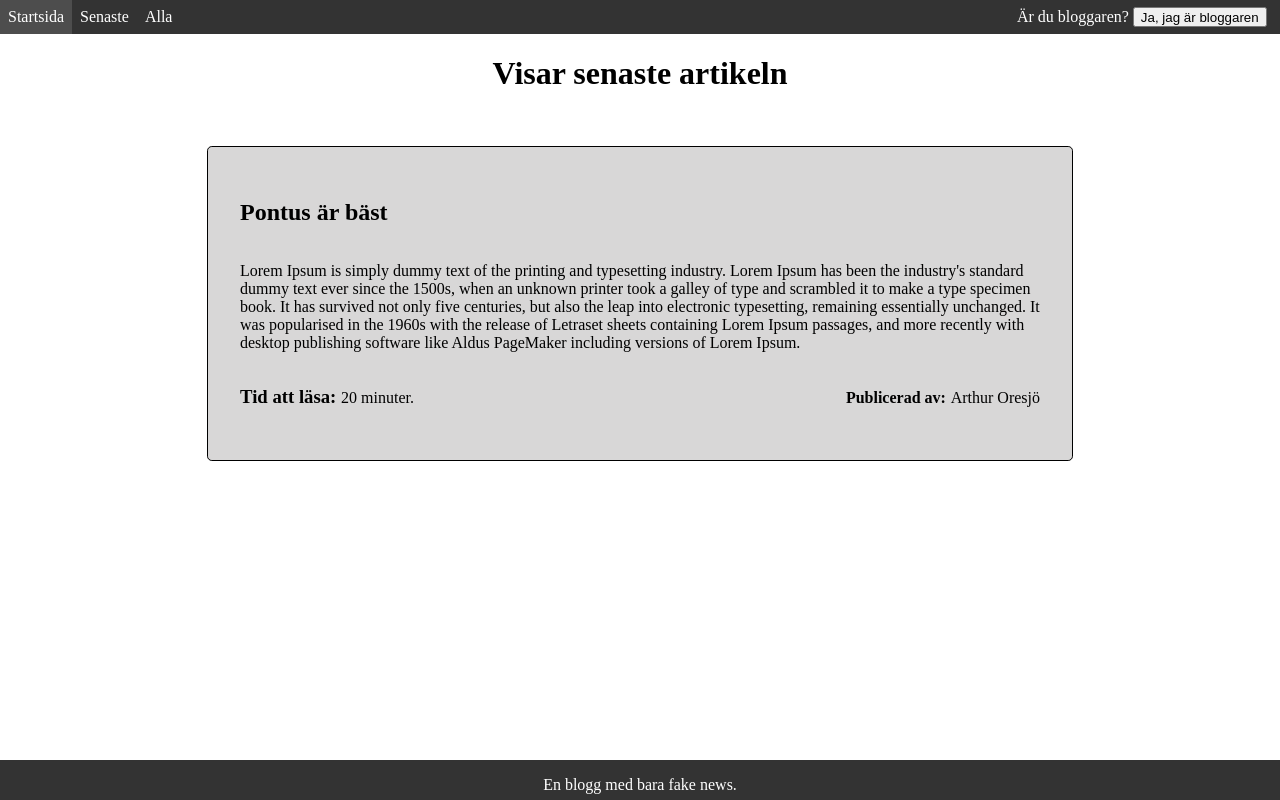
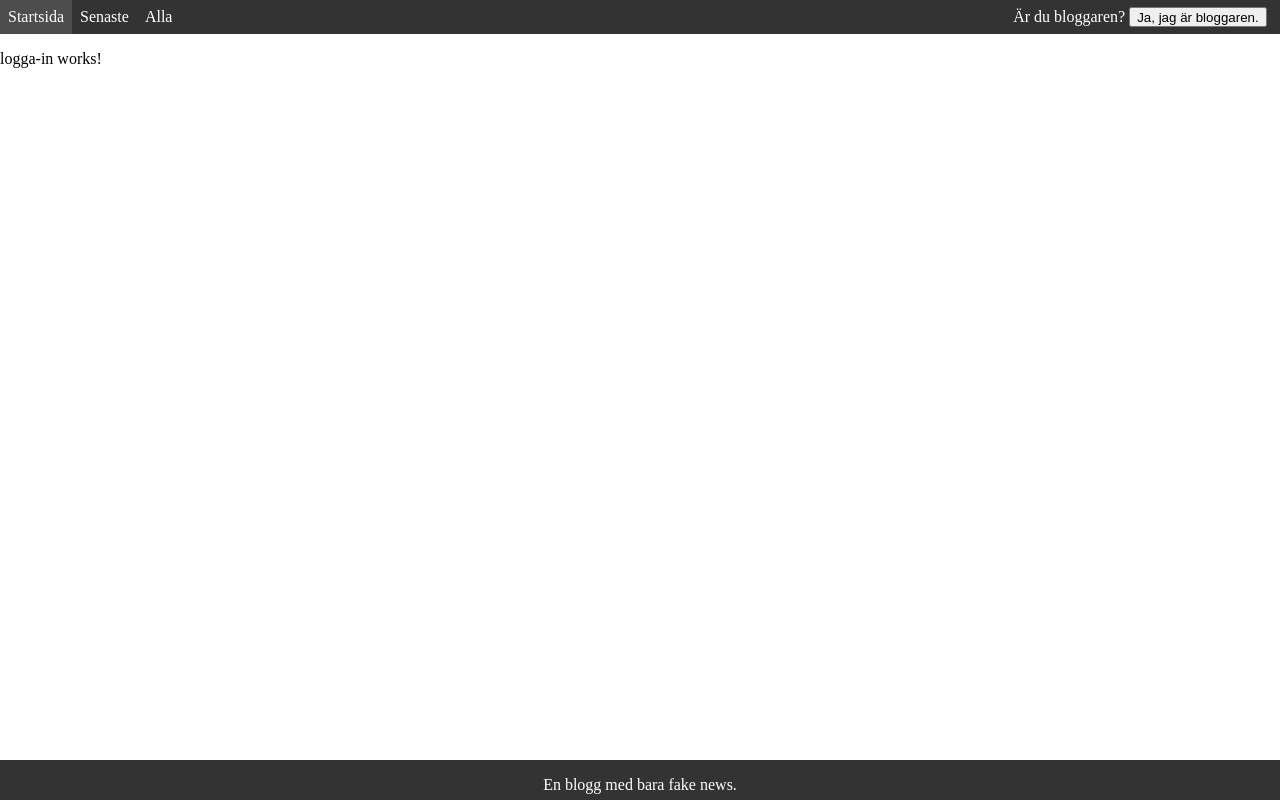
Before and after one commit to Pozee/blog-assignment, an Angular app in the folder blog-app/: page /logga-in in a window 1280 px wide. Built offline with nearby package versions, Linux system fonts and the light colour scheme.

Commit message:
Kan spara artikel

```diff
--- a/blog-app/src/app/app.module.ts
+++ b/blog-app/src/app/app.module.ts
@@ -12,6 +12,7 @@ import { StartsidaComponent } from './startsida/startsida.component';
 import { SenasteComponent } from './senaste/senaste.component';
 import { AllaComponent } from './alla/alla.component';
 import { NyArtikelComponent } from './ny-artikel/ny-artikel.component';
+import { LoggaInComponent } from './logga-in/logga-in.component';
 
 @NgModule({
   declarations: [
@@ -22,7 +23,8 @@ import { NyArtikelComponent } from './ny-artikel/ny-artikel.component';
     StartsidaComponent,
     SenasteComponent,
     AllaComponent,
-    NyArtikelComponent
+    NyArtikelComponent,
+    LoggaInComponent
   ],
   imports: [
     BrowserModule,
--- a/blog-app/src/app/artikel-service.service.ts
+++ b/blog-app/src/app/artikel-service.service.ts
@@ -5,7 +5,14 @@ import { getLocaleTimeFormat } from '@angular/common';
   providedIn: 'root'
 })
 export class ArtikelServiceService {
-  articleData:any = [
+  articleData: any = [
+    {
+      title: "Trump botade corona",
+      content: `Efter veckor utav kaos ser vi äntligen juset i tunneln, idag klockan 09:15 presenterade vita huset att Donald Trump har tagit fram ett botemedel för corona.
+      Dock vägrade han svara på hur han fått den kompetens som behövts utan nöjde sig med att säga "I got good genes, very good genes, the best genes".`,
+      readTime: "40",
+      author: "Barack Obama"
+    },
     {
       title: "Pontus är bäst",
       content: `Lorem Ipsum is simply dummy text of the printing and typesetting industry.
@@ -14,41 +21,30 @@ export class ArtikelServiceService {
          It has survived not only five centuries, but also the leap into electronic typesetting, remaining essentially unchanged.
           It was popularised in the 1960s with the release of Letraset sheets containing Lorem Ipsum passages, and more recently
            with desktop publishing software like Aldus PageMaker including versions of Lorem Ipsum.`,
-           readTime:"20",
+      readTime: "20",
       author: "Arthur Oresjö ",
     },
     {
-    title: "Trump botade corona",
-    content: `Lorem Ipsum is simply dummy text of the printing and typesetting industry.
-    Lorem Ipsum has been the industry's standard dummy text ever since the 1500s,
-     when an unknown printer took a galley of type and scrambled it to make a type specimen book.
-      It has survived not only five centuries, but also the leap into electronic typesetting, remaining essentially unchanged.
-       It was popularised in the 1960s with the release of Letraset sheets containing Lorem Ipsum passages, and more recently
-        with desktop publishing software like Aldus PageMaker including versions of Lorem Ipsum.`,
-        readTime: "40",
-        author:"Okänd"
-  },
-  {
       title: "Fem nya färger har upptäckts",
-    content:"Helt galet, folk är vilda.",
-    readTime:"5",
+      content: "Helt galet, folk är vilda.",
+      readTime: "5",
       author: "Niklas Niklasson",
     },
     {
       title: "Sex nya färger har upptäckts",
-    content:"Helt galet, folk är vilda.",
-    readTime:"5",
-    author: "Niklas Niklasson",
+      content: "Helt galet, folk är vilda.",
+      readTime: "5",
+      author: "Abraham K",
     },
     {
       title: "Sju nya färger har upptäckts",
-    content:"Helt galet, folk är vilda.",
-    readTime:"5",
+      content: "Helt galet, folk är vilda.",
+      readTime: "5",
       author: "Niklas Niklasson",
-  },{
+    }, {
       title: "Åtta nya färger har upptäckts",
-    content:"Helt galet, folk är vilda.",
-    readTime:"5",
+      content: "Helt galet, folk är vilda.",
+      readTime: "5",
       author: "Niklas Niklasson",
     }
 
@@ -56,12 +52,20 @@ export class ArtikelServiceService {
   getLatest() {
     return this.articleData[0];
   }
-showLatestFive(){
+  showLatestFive() {
     return this.articleData;
   }
-addArticle(data:any){
+  addArticle(data: any) {
     this.articleData.unshift(data);
+    localStorage.setItem("articleData", JSON.stringify(data));
   }
 
-  constructor() { }
+  constructor() {
+    let storage = JSON.parse((localStorage.getItem("articleData")));
+    if (storage !== null) {
+      this.articleData.unshift(storage);
+    };
   }
+
+
+}
--- a/blog-app/src/app/header/header.component.html
+++ b/blog-app/src/app/header/header.component.html
@@ -1,13 +1,14 @@
-
 <div class="container">
     <ul>
         <li routerLinkActive="is-active" routerLink="/startsida">Startsida</li>
         <li routerLinkActive="is-active" routerLink="/senaste">Senaste</li>
-         <li  routerLinkActive="is-active"routerLink="/alla">Alla</li>
-         <li  routerLinkActive="is-active" routerLink="/ny-artikel" *ngIf="isAuthenticated">Ny artikel</li>
+        <li routerLinkActive="is-active" routerLink="/alla">Alla</li>
+        <li routerLinkActive="is-active" routerLink="/ny-artikel" *ngIf="isAuthenticated">Ny artikel</li>
     </ul>
     <div class="right-container">
         <p class="header-text">Är du bloggaren? </p>
-        <button class="btn-login" (click)="getAuthenticated()">{{isAuthenticated ? 'Logga ut' : 'Ja, jag är bloggaren'}}</button>
+        <button class="btn-login" routerLink="/logga-in">Ja, jag är bloggaren.</button>
     </div>
 </div>
+
+<!-- <button class="btn-login" (click)="getAuthenticated()">{{isAuthenticated ? 'Logga ut' : 'Ja, jag är bloggaren'}}</button> -->
--- /dev/null
+++ b/blog-app/src/app/logga-in/logga-in.component.html
@@ -0,0 +1 @@
+<p>logga-in works!</p>
--- /dev/null
+++ b/blog-app/src/app/logga-in/logga-in.component.ts
@@ -0,0 +1,15 @@
+import { Component, OnInit } from '@angular/core';
+
+@Component({
+  selector: 'app-logga-in',
+  templateUrl: './logga-in.component.html',
+  styleUrls: ['./logga-in.component.css']
+})
+export class LoggaInComponent implements OnInit {
+
+  constructor() { }
+
+  ngOnInit(): void {
+  }
+
+}
--- a/blog-app/src/app/startsida/startsida.component.html
+++ b/blog-app/src/app/startsida/startsida.component.html
@@ -1,6 +1,6 @@
-    <h1>Visar senaste artikeln</h1>
-    <div class="main">
-    <div class="article-container">
+<h1>Visar senaste artikeln</h1>
+<div class="main">
+  <div class="article-container">
     <h2 class="title"> {{artikel.title}}</h2>
     <p class="content">{{artikel.content}}</p>
     <div class="article-footer">
--- a/blog-app/src/app/startsida/startsida.component.ts
+++ b/blog-app/src/app/startsida/startsida.component.ts
@@ -7,8 +7,9 @@ import { ArtikelServiceService } from '../artikel-service.service';
   styleUrls: ['./startsida.component.css']
 })
 export class StartsidaComponent implements OnInit {
-artikel:any = [{}];
-  constructor(private  ArtikelService: ArtikelServiceService) { }
+  storage: boolean = false;
+  artikel: any = [{}];
+  constructor(private ArtikelService: ArtikelServiceService) { }
 
   ngOnInit(): void {
     this.artikel = this.ArtikelService.getLatest()
```
Also changed, not shown: blog-app/src/app/app-routing/app-routing.module.ts (+8 -6 lines), blog-app/src/app/logga-in/logga-in.component.css (added), 1 other file (tests, documents, lock files or other folders). Lines whose indentation alone changed are shown as unchanged.
